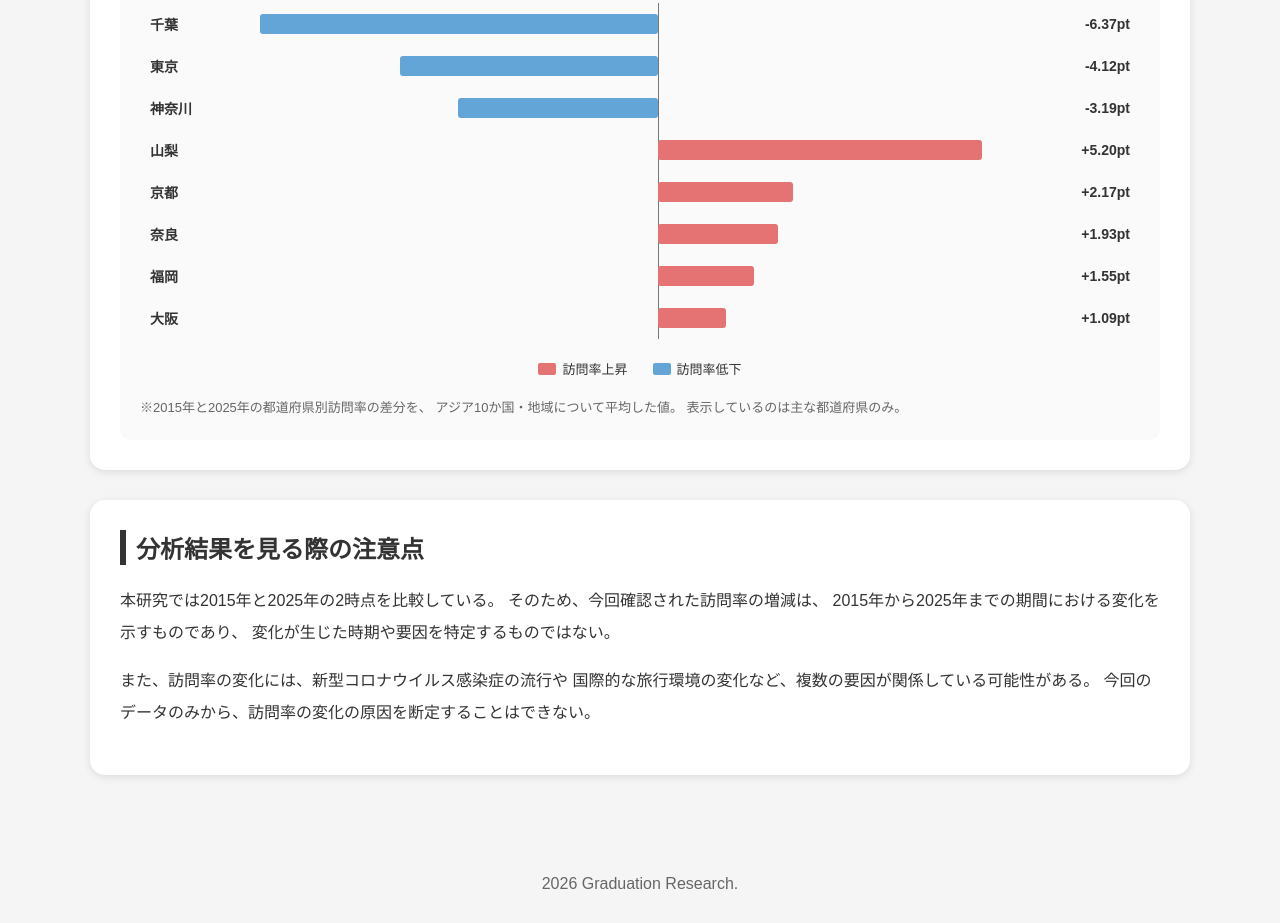
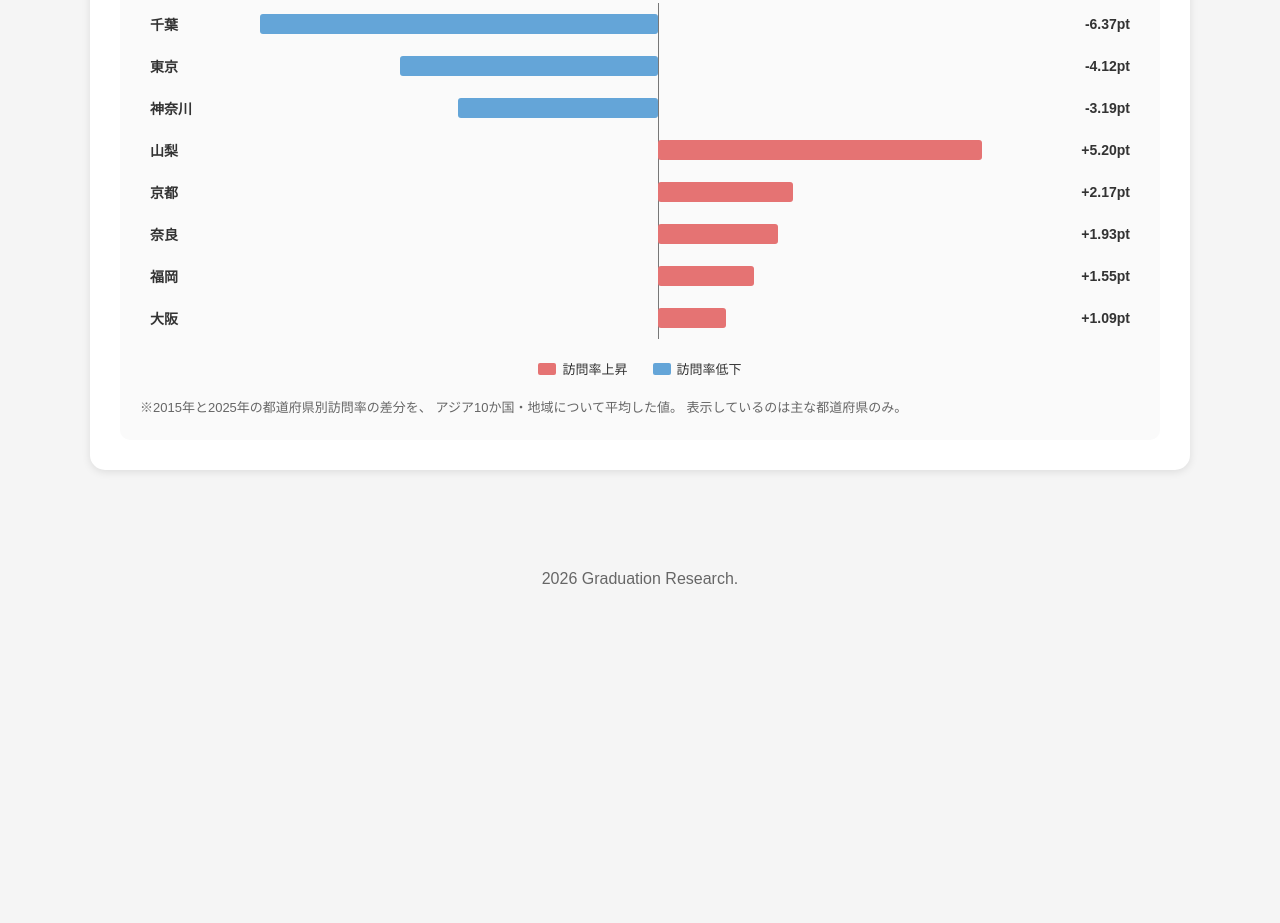
Before and after one commit to kokoro-web/graduation-website, a plain HTML site: page discussion.html in a window 1280 px wide. Shown: the part 1231-2154 px from the top of the page. After the commit the page ends 1849 px from the top, so only its background shows below. Drawn offline with Linux system fonts and the light colour scheme.

Commit message:
Update discussion.html

```diff
--- a/discussion.html
+++ b/discussion.html
@@ -374,26 +374,6 @@ K-means法によって分類した。
 
 </div>
 
-</div>
-
-<!-- 分析結果を見る際の注意点 -->
-
-<div class="section">
-
-<h2>分析結果を見る際の注意点</h2>
-
-<p>
-本研究では2015年と2025年の2時点を比較している。
-そのため、今回確認された訪問率の増減は、
-2015年から2025年までの期間における変化を示すものであり、
-変化が生じた時期や要因を特定するものではない。
-</p>
-
-<p>
-また、訪問率の変化には、新型コロナウイルス感染症の流行や
-国際的な旅行環境の変化など、複数の要因が関係している可能性がある。
-今回のデータのみから、訪問率の変化の原因を断定することはできない。
-</p>
 
 </div>
 
```
